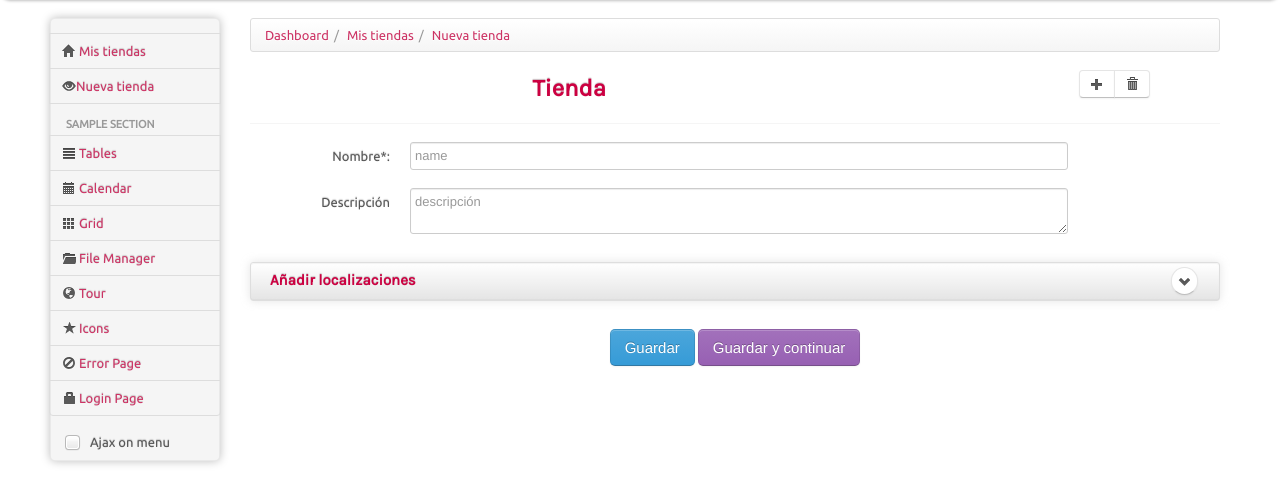
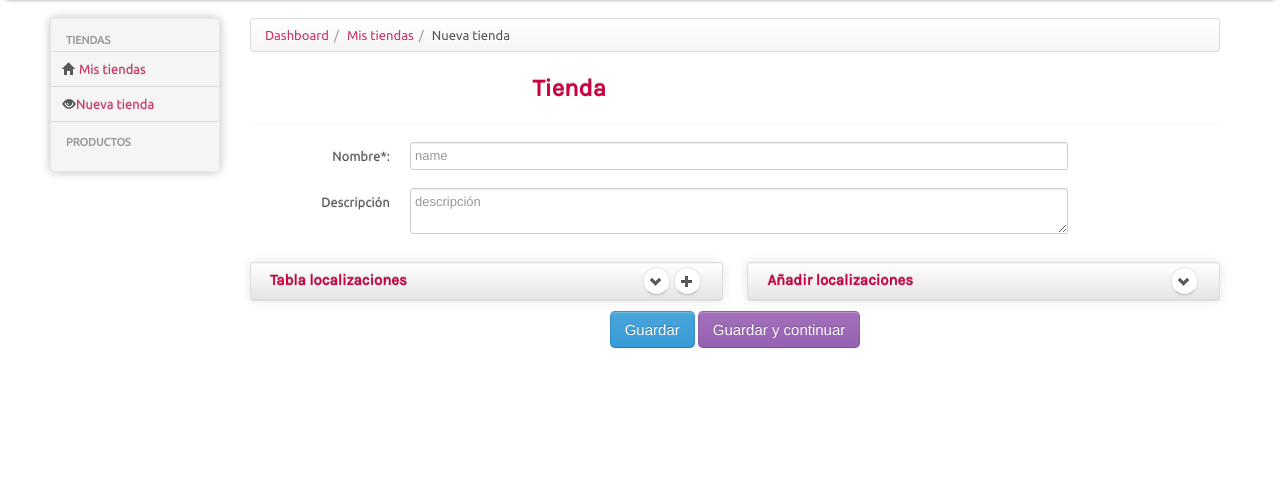
Before and after one commit to alemarmed/Truco, a Django app: page /store/new/ in a window 1280 px wide. Shown: the part 53-557 px from the top of the page. Run offline with Django 3.2, Linux system fonts and the light colour scheme; the visitor is signed in with stand-in values (Sample User, id 1); parts of the project's set-up code (start-up, migrations or seed data) failed here and were passed over; some libraries are stand-ins or nearby versions; some web fonts are replaced.

Commit message:
form to include map for place

```diff
--- a/server_truco/app/views.py
+++ b/server_truco/app/views.py
@@ -11,6 +11,7 @@ from django.contrib import messages
 from app.forms import StoreForm
 from django.utils.simplejson import dumps
 from django.utils.translation import ugettext as _
+from django.template.defaulttags import ifequal
 
 def login_view(request):
 	if request.POST:
@@ -92,7 +93,7 @@ def store_form(request,id_store=None):
 			if s:
 				manager.store_set.add(s)
 			more = request.POST.get('continue_inserting',False)
-			if more:
+			if more == 'True' :
 				redirection = "/store/new"
 			else:
 				redirection = '/store/edit/'+str(s.pk)
@@ -102,6 +103,7 @@ def store_form(request,id_store=None):
 	template='stores/store_form.html'
 	return render(request, template, {
 		'form': form,
+		'pk' : id_store,
 	})
 
 @login_required
@@ -152,3 +154,12 @@ def save_location(request):
 	Save a location in a edited store.
 	For new store it come from store_form
 	"""
+	pass
+
+def load_place_form(request):
+	place = request.GET.get('place',None)
+	if place is None or place is 'undefined':
+		title = _(u'Nueva localización')
+	data = {'title' : title}
+	template = 'stores/places/partials/_place_form.html'
+	return render_to_response(template, data, context_instance=RequestContext(request))
--- a/server_truco/templates/base_admin.html
+++ b/server_truco/templates/base_admin.html
@@ -145,20 +145,11 @@
 			<div class="span2 main-menu-span">
 				<div class="well nav-collapse sidebar-nav">
 					<ul class="nav nav-tabs nav-stacked main-menu">
-						<li class="nav-header hidden-tablet">{% trans Tiendas %}</li>
+						<li class="nav-header hidden-tablet">{% trans "Tiendas" %}</li>
 						<li><a class="ajax-link" href="/my-stores"><i class="icon-home"></i><span class="hidden-tablet"> {% trans "Mis tiendas "%}</span></a></li>
 						<li><a class="ajax-link" href="/store/new"><i class="icon-eye-open"></i><span class="hidden-tablet">{% trans "Nueva tienda"%}</span></a></li>
-						<li class="nav-header hidden-tablet">Sample Section</li>
-						<li><a class="ajax-link" href="table.html"><i class="icon-align-justify"></i><span class="hidden-tablet"> Tables</span></a></li>
-						<li><a class="ajax-link" href="calendar.html"><i class="icon-calendar"></i><span class="hidden-tablet"> Calendar</span></a></li>
-						<li><a class="ajax-link" href="grid.html"><i class="icon-th"></i><span class="hidden-tablet"> Grid</span></a></li>
-						<li><a class="ajax-link" href="file-manager.html"><i class="icon-folder-open"></i><span class="hidden-tablet"> File Manager</span></a></li>
-						<li><a href="tour.html"><i class="icon-globe"></i><span class="hidden-tablet"> Tour</span></a></li>
-						<li><a class="ajax-link" href="icon.html"><i class="icon-star"></i><span class="hidden-tablet"> Icons</span></a></li>
-						<li><a href="error.html"><i class="icon-ban-circle"></i><span class="hidden-tablet"> Error Page</span></a></li>
-						<li><a href="login.html"><i class="icon-lock"></i><span class="hidden-tablet"> Login Page</span></a></li>
+						<li class="nav-header hidden-tablet">{% trans "Productos" %}</li>
 					</ul>
-					<label id="for-is-ajax" class="hidden-tablet" for="is-ajax"><input id="is-ajax" type="checkbox"> Ajax on menu</label>
 				</div><!--/.well -->
 			</div><!--/span-->
 			<!-- left menu ends -->
@@ -171,13 +162,8 @@
 			</noscript>
 			<div id="content" class="span10">
 			<!-- content starts -->
-			<div>
-				<ul class="breadcrumb">
 			{% block breadcrum %}
 			{% endblock breadcrum %}
-
-				</ul>
-			</div>
 			<div class = 'row-fluid page-header page-title'>
 				<div class=' span8 pull-left'>
 				{% block page-title%}
--- a/server_truco/templates/stores/list_stores.html
+++ b/server_truco/templates/stores/list_stores.html
@@ -10,7 +10,6 @@ $(function(){
 });
 function confirmDelete(){
 		var rows = $('#tableStores tbody tr td input:checked').closest('tr');
-		console.info('rows');
 		if (rows.length > 0){
 			//Building message
 			var message = "<p style='text-align:center;'>¿{% trans "Desea borrar las " %} " + rows.length + " {% trans "tiendas" %}?</p>";
@@ -64,8 +63,11 @@ function deleteStores(){
 {% endblock %}
 
 {% block breadcrum%}
+			<div>
+				<ul class="breadcrumb">
 	<li><a>{% trans "Dashboard" %}</a><span class="divider">/</span></li>
-	<li><a>{% trans "Mis tiendas" %}</a></li>
+	<li>{% trans "Mis tiendas" %}</li>
+	</ul></div>
 {%endblock breadcrum %}
 
 {% block page-title%}
--- a/server_truco/templates/stores/store_form.html
+++ b/server_truco/templates/stores/store_form.html
@@ -7,63 +7,6 @@
 <script type="text/javascript">
 $(function(){
 var map=$('#map_localizations');
-/*
-//for autocomplete purpose.. todo
-var input = document.getElementById('address');
-var options = {
-  types: ['(cities)'],
-  componentRestrictions: {country: 'es'}
-};
-
-$("#tabs").tabs({
-    activate: function(event, ui) {
-        if (ui.newPanel.hasClass("gmap3")) {
-            ui.newPanel.gmap3({trigger: "resize"});
-        }
-    }
-});
-
-        var marker = new google.maps.Marker();
-autocomplete = new google.maps.places.Autocomplete(input, options);
-        autocomplete.bindTo('bounds', map);
-google.maps.event.addListener(autocomplete, 'place_changed', function() {
-  var place = autocomplete.getPlace();
-  var image = new google.maps.MarkerImage(
-      place.icon, new google.maps.Size(71, 71),
-      new google.maps.Point(0, 0), new google.maps.Point(17, 34),
-      new google.maps.Size(35, 35));
-  marker.setIcon(image);
-  marker.setPosition(place.geometry.location);
-
-  //infowindow.setContent(place.name);
-  //infowindow.open(map, marker);
-});
-        google.maps.event.addListener(autocomplete, 'place_changed', function() {
-          marker.setVisible(false);
-          input.className = '';
-          var place = autocomplete.getPlace();
-          if (!place.geometry) {
-            // Inform the user that the place was not found and return.
-            input.className = 'notfound';
-            return;
-          }
-
-          // If the place has a geometry, then present it on a map.
-            map.setCenter(place.geometry.location);
-            map.setZoom(17);  // Why 17? Because it looks good.
-          var image = {
-            url: place.icon,
-            size: new google.maps.Size(71, 71),
-            origin: new google.maps.Point(0, 0),
-            anchor: new google.maps.Point(17, 34),
-            scaledSize: new google.maps.Size(35, 35)
-          };
-          marker.setIcon(image);
-          marker.setPosition(place.geometry.location);
-          marker.setVisible(true);
-         });
-*/
-
 	$('#show_map').click(function(){
 		if ($(this).hasClass('create'))
 		{
@@ -76,43 +19,6 @@ google.maps.event.addListener(autocomplete, 'place_changed', function() {
           			options:{
             		center:[46.578498,2.457275],
                 	zoom: 8
-             		},
-             		events:{
-                		rightclick:function(map, event){
-                  			var lat = event.latLng.lat(),
-                      			lng = event.latLng.lng();
-                  			$(this).gmap3({
-                  				marker:{
-                    				latLng: event.latLng
-                    			}
-                  			});
-			                $(this).gmap3({
-			                  getaddress:{
-			                    latLng:event.latLng,
-			                    callback:function(results){
-			                      var map = $(this).gmap3("get"),
-			                        infowindow = $(this).gmap3(
-			                        	{get:"infowindow"}
-			                        ),
-			                        content = results && results[1] ? results && results[1].formatted_address : "no address";
-			                    	//formatted-address
-			                    	address = results[0].address_components
-			                    	console.info(results[0].address_components);
-			                    	console.info(address[0]);
-			                    	//add element in a datatable whith the info
-			                    	$('#table_locations').dataTable().fnAddData([
-			                    		address[0].long_name,
-			                    		address[5].long_name,
-			                    		lat,
-			                    		lng,
-			                    		address[4].long_name,
-			                    		address[2].long_name
-			                    	]);
-
-			                    }
-			                  }
-			                });
-                    	}
              		}
 			     }
 			 });
@@ -121,11 +27,33 @@ google.maps.event.addListener(autocomplete, 'place_changed', function() {
 		$('#div_localizations').toggle();
 		$('#table_locations').dataTable();
 	});
-
-});
-function saveAndContinue(){
+	$('#saveAndContinue').click(function(){
 		$('#continue_inserting').val('True');
 		$('store_form').submit();
+	});
+});
+function show_modal_form_place(id){
+	$('#modal_add_place').modal('show');
+	console.info(id);
+	var params = [];
+	{% if pk %}
+		console.info("form.id.value exists");
+		params.push('id_store={{pk}}');
+	{% endif %}
+	if (id != undefined){//create
+		params.push('id_place='+id);
+	}
+	param = "";
+	if (params.length > 0){
+		param = "?";
+		for (i=0;i<params.length -1;i++){
+			param = param + params[i]+'&';
+		}
+		param = param + params[params.length -1]
+	}
+	console.info(param);
+	$('#modal_add_place').load('{% url load_place_form %}'+param);
+
 }
 //Simulating minimize box-content
 var $target = $('.box-content');
@@ -134,11 +62,14 @@ else 					   $('i',$(this)).removeClass('icon-chevron-down').addClass('icon-chev
 $target.slideToggle();
 </script>
 {% endblock%}
-
 {% block breadcrum%}
+	<div>
+		<ul class="breadcrumb">
 			<li><a href='/'>{% trans "Dashboard" %}</a><span class="divider">/</span></li>
 			<li><a  href='/my-stores'>{% trans "Mis tiendas" %}</a><span class="divider">/</span></li>
-	<li><a class='active'>{% trans "Nueva tienda" %}</a></li>
+			<li>{% trans "Nueva tienda" %}</li>
+		</ul>
+	</div>
 {%endblock breadcrum %}
 
 {% block page-title%}
@@ -146,9 +77,9 @@ $target.slideToggle();
 {% endblock page-title%}
 
 {% block operations%}
-	<a class ='btn' title="{% trans "Añadir una nueva tienda" %}" data-rel="tooltip" href='/store/new/'><i class="icon-plus"></i></a>
-	<a class ='btn' onclick='deleteStores()'><i class="icon-trash"></i></a>
-
+	{% ifnotequal pk None %}
+		<a>h</a>
+	{% endifnotequal %}
 {% endblock operations %}
 {% block messages %}
 {% endblock messages %}
@@ -160,7 +91,11 @@ $target.slideToggle();
 			<div class="control-group">
 				<label class="control-label" for="name">{% trans "Nombre"%}*:</label>
 				<div class="controls">
-	            <input type="text" name="name" id="id_name" placeholder="name" value="{{form.name.value}}" required >
+	            	<input type="text" name="name" id="id_name" placeholder="name" value="{{form.name.value}}" required />
+					{% if form.name.error %}
+					<span class="help-inline">ERROR</span>
+					{% endif %}
+
 				</div>
 			</div>
 	  		<div class="control-group">
@@ -169,26 +104,18 @@ $target.slideToggle();
 	    			<textarea name="description" id="id_description" placeholder="descripción" class="autogrow">{{form.description.value}}</textarea>
 	  			</div>
 	  		</div>
-	<div class="row-fluid sortable">
-		<div class="box span12">
+	  		<div class ='row-fluid'>
+				<div class="box span6">
 					<div class="box-header well" data-original-title>
-				<h2>{% trans "Añadir localizaciones"%}</h2>
+						<h2>{% trans "Tabla localizaciones"%}</h2>
 						<div class="box-icon">
 							<a href="#" class="btn btn-minimize btn-round"><i class="icon-chevron-down"></i></a>
+							<a href="#" class="btn btn-plus btn-round" title="{% trans 'Nueva localización' %}" data-rel="tooltip" id='btn_add_place' onclick='show_modal_form_place()'><i class="icon-plus"></i></a>
 						</div>
 					</div>
 					<div class="box-content">
-
-	    	<div class='span8' id='tabs'>
-	  			<div id='map_localizations'  style='height:250px;' class='row-fluid'></div>
-	  		</div>
-	  		</div>
-	  	</div>
-	  </div>
-	  	<div id='div_localizations' style='display: none; height:250px;' class='fluid-row'>
-
-	  		<div class='span4'>
-	  		<table id='table_locations'>
+				  		<div id='table_localizations'  style='height:250px;' class='row-fluid'>
+					  		<table id='table_locations' class='table datatable'>
 					  			<thead>
 					  				<tr>
 					  					<th>Dirección</th>
@@ -204,11 +131,24 @@ $target.slideToggle();
 				  		</div>
 			  		</div>
 	  			</div>
-
+				<div class="box span6">
+					<div class="box-header well" data-original-title>
+						<h2>{% trans "Añadir localizaciones"%}</h2>
+						<div class="box-icon">
+							<a href="#" class="btn btn-minimize btn-round"><i class="icon-chevron-down"></i></a>
+						</div>
+					</div>
+					<div class="box-content">
+				  			<div id='map_localizations'  style='height:250px;' class='row-fluid'></div>
+			  		</div>
+		  		</div>
+			</div>
 			<div  class='row-fluid center'>
 				<button type="submit" class="btn btn-large btn-primary">Guardar</button>
-	  	<button type="submit" class="btn btn-large btn-info" id='saveAndContinue' onclick='saveAndContinue'>{% trans "Guardar y continuar"%}</button>
+				<button type="submit" class="btn btn-large btn-info" id='saveAndContinue'>{% trans "Guardar y continuar"%}</button>
 			</div>
 		</form>
 	</div>
+	<!--Popups or modals -->
+	<div id='modal_add_place' class="modal hide"></div>
 {% endblock %}
--- a/server_truco/urls.py
+++ b/server_truco/urls.py
@@ -12,6 +12,7 @@ urlpatterns = patterns('',
     url(r'^my-stores/$', "app.views.list_stores", name="list_stores"),
     url(r'^store/edit/(?P<id_store>\w+)/', "app.views.store_form", name="store_form"),
     url(r'^store/new/$', "app.views.store_form", name="new_store"),
+    url(r'^store/places_form/$', "app.views.load_place_form", name="load_place_form"),
     url(r'^login/$', 'app.views.login_view', name='login'),
     url(r'^store/save_location','app.views.save_location',name='save_location'),
     url(r'^store/delete/$','app.views.delete_store',name='delete_store'),
```
Also changed, not shown: server_truco/templates/stores/places/partials/_place_form.html (+41 -0 lines). Lines whose indentation alone changed are shown as unchanged.
